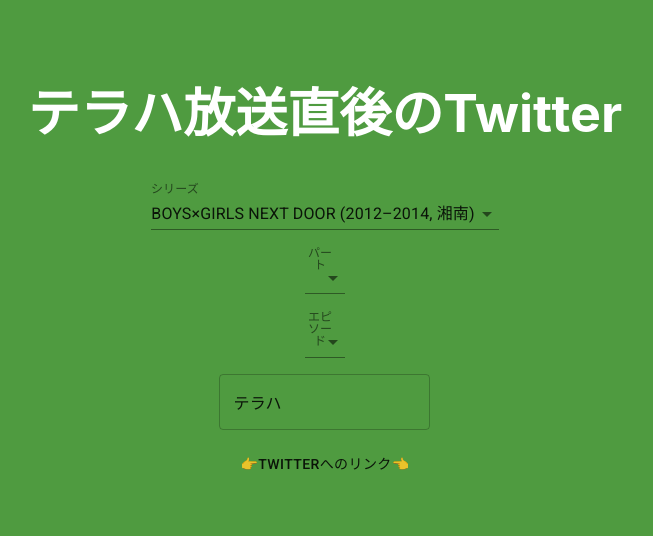
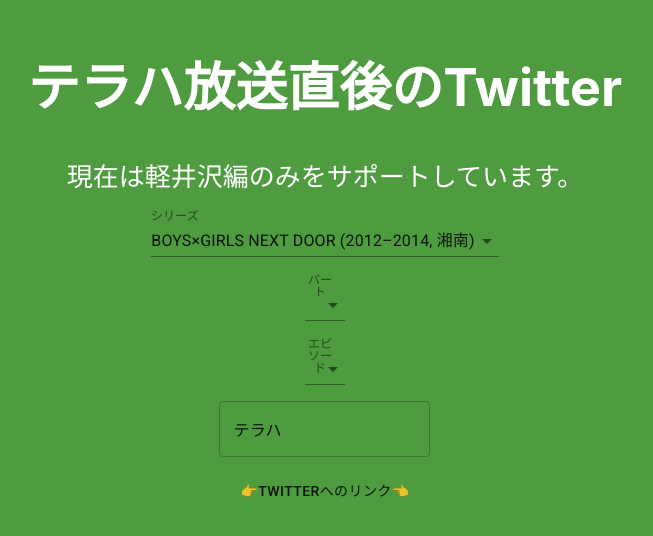
Before and after one commit to besaklish/teraha-twitter, a React (Create React App) app: page / in a window 1280 px wide. Shown: the part 132-668 px from the top of the page, without its empty margins (315-968 px from the left). Built offline with nearby package versions, Linux system fonts and the light colour scheme.

Commit message:
Add a note that we support just Karuizawa series

```diff
--- a/src/screen/Teraha.tsx
+++ b/src/screen/Teraha.tsx
@@ -147,6 +147,7 @@ class Teraha extends React.Component<{}, terahaState> {
     return (
       <div>
         <h1>テラハ放送直後のTwitter</h1>
+        <Box mb={2}>現在は軽井沢編のみをサポートしています。</Box>
         <form onSubmit={this.handleSubmit}>
           <Box mb={2} color="text.primary">
             <FormControl>
```
